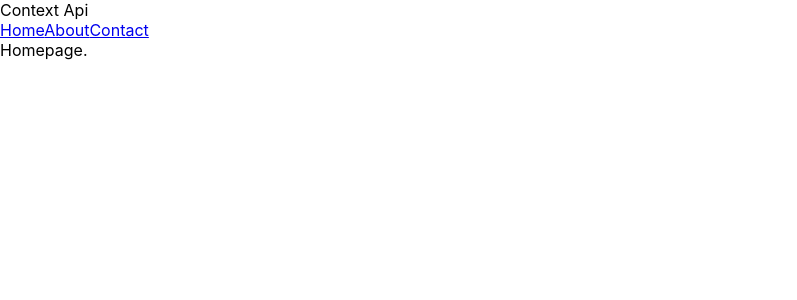
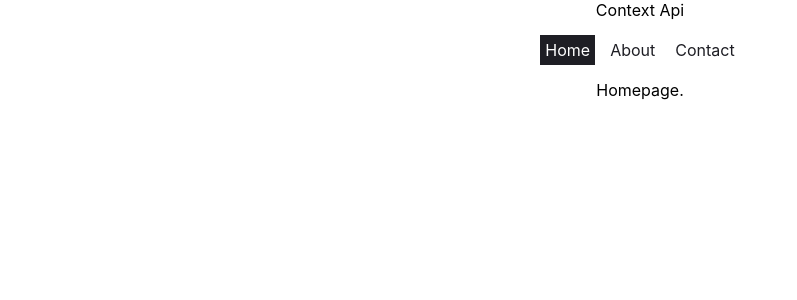
Before and after one commit to gafanhotoalexandre/pequenos-projetos, a React (Vite) app in the folder context-api/: page / in a window 1280 px wide. Shown: the top 300 px of the page, without its empty margins (0-797 px from the left). Built offline with nearby package versions, Linux system fonts and the light colour scheme; the HTML template or start-up script is replaced by a standard one.

Commit message:
add styles

```diff
--- a/context-api/src/App.jsx
+++ b/context-api/src/App.jsx
@@ -1,10 +1,13 @@
 import { MainRoutes } from './routes/MainRoutes';
 
+// components
 import { Navbar } from './components/Navbar';
+
+import './App.css';
 
 export default function App() {
   return (
-    <div>
+    <div className="App">
       Context Api
 
       <Navbar />
--- /dev/null
+++ b/context-api/src/components/Navbar.css
@@ -0,0 +1,21 @@
+nav {
+  display: flex;
+  justify-content: center;
+  gap: 10px;
+  margin: 15px 0;
+}
+
+nav a {
+  padding: 5px;
+  text-decoration: none;
+  color: #1e1e24;
+  transition: .2s;
+}
+nav a:hover {
+  color: #cecece;
+}
+
+.active {
+  background-color: #1e1e24;
+  color: #fff;
+}
--- a/context-api/src/components/Navbar.jsx
+++ b/context-api/src/components/Navbar.jsx
@@ -1,4 +1,6 @@
 import { NavLink } from "react-router-dom";
+
+import './Navbar.css';
 
 export function Navbar() {
   return (
```
